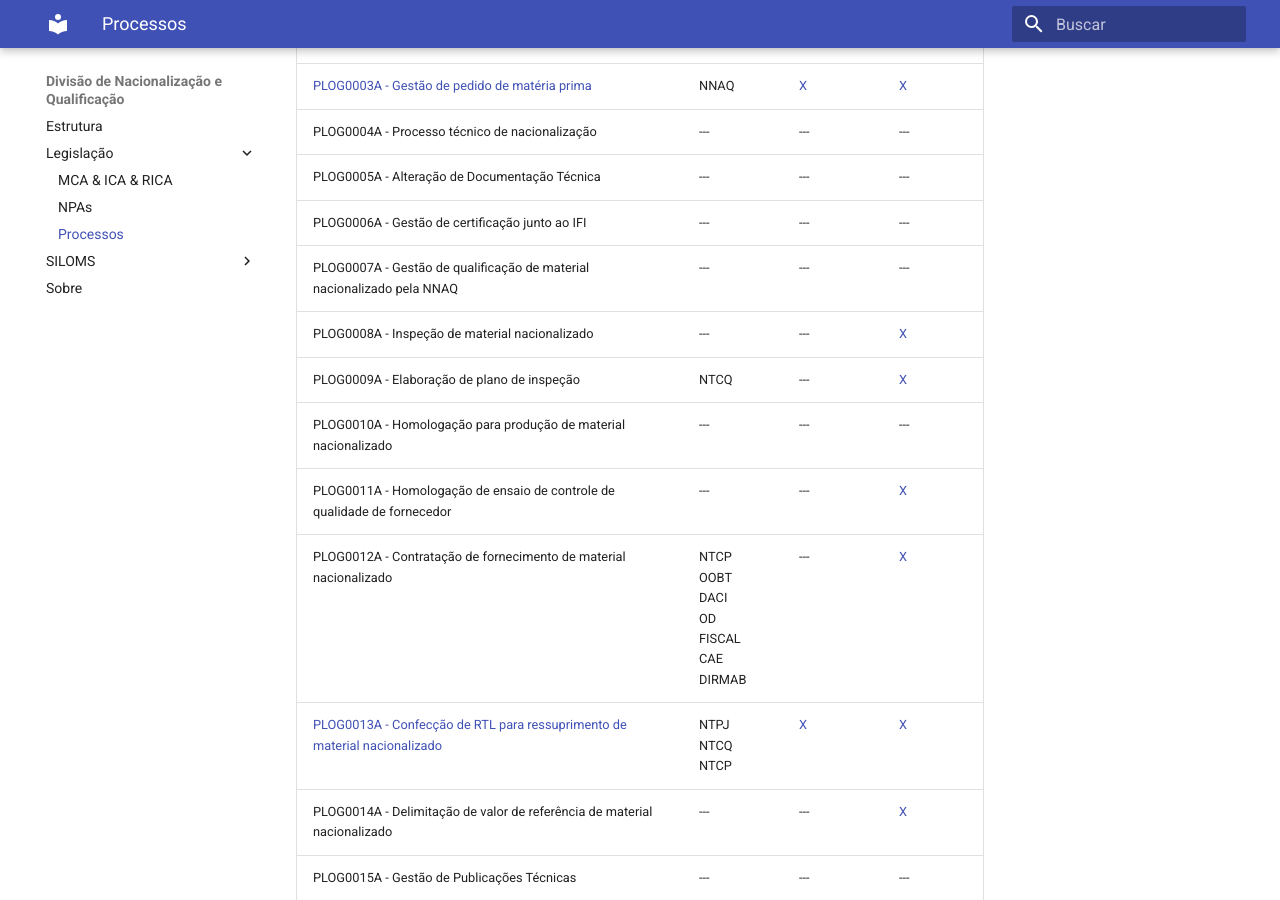
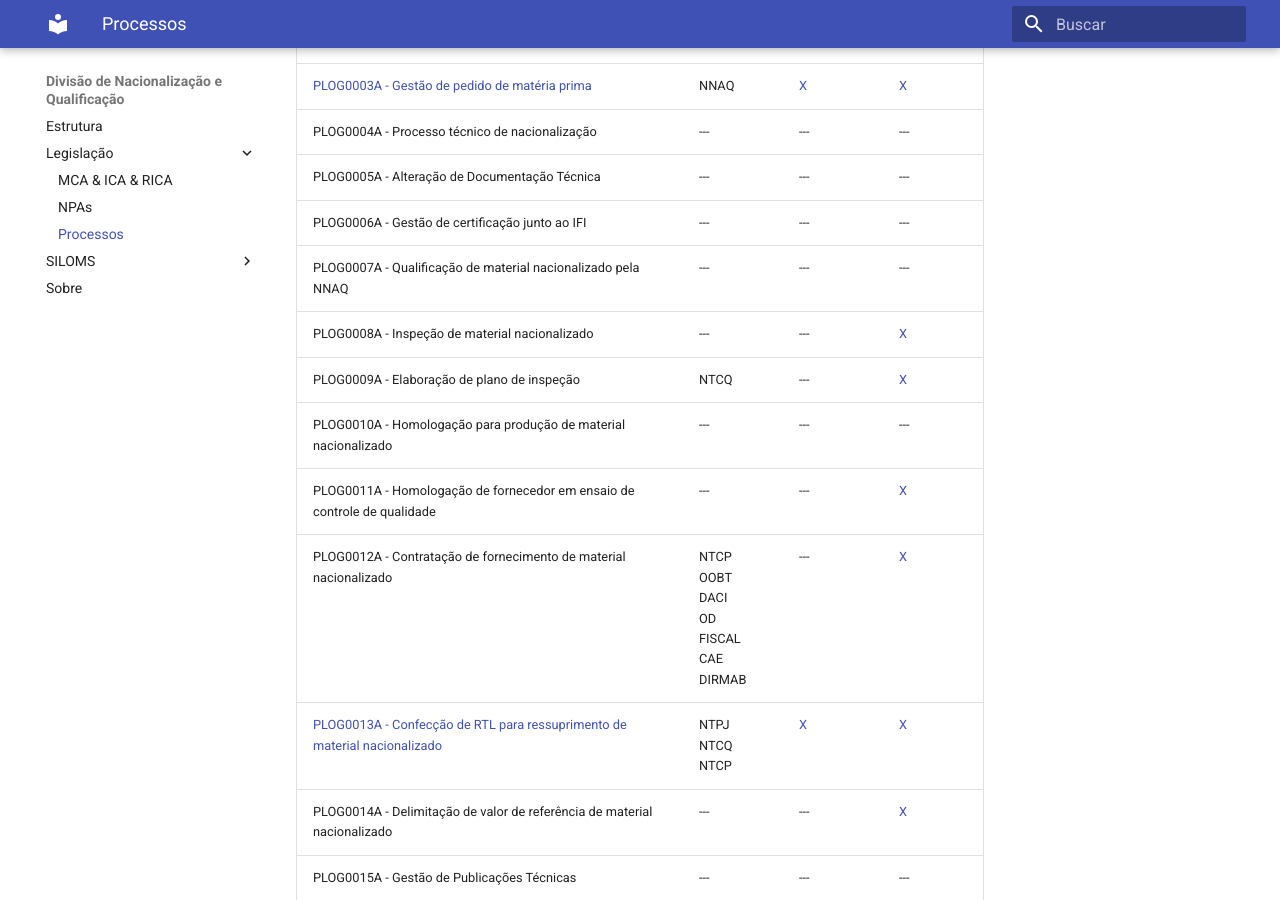
Before and after one commit to nacionalizacao/nacionalizacao.github.io, an MkDocs documentation site: the page built from docs/legislacao/plog/index.md, in a window 1280 px wide and 900 px high, scrolled down 376 px. Built offline with MkDocs 1.6.1 and Material for MkDocs 9.7.7, drawn with Linux system fonts in a browser that asks for light colours.

Commit message:
plog0014a

```diff
--- a/docs/legislacao/plog/index.md
+++ b/docs/legislacao/plog/index.md
@@ -8,11 +8,11 @@
 | PLOG0004A - Processo técnico de nacionalização | ---     | --- | --- |
 | PLOG0005A - Alteração de Documentação Técnica | ---     | --- | --- |
 | PLOG0006A - Gestão de certificação junto ao IFI | ---     | --- | --- |
-| PLOG0007A - Gestão de qualificação de material nacionalizado pela NNAQ | ---     | --- | --- |
+| PLOG0007A - Qualificação de material nacionalizado pela NNAQ | ---     | --- | --- |
 | PLOG0008A - Inspeção de material nacionalizado | ---     | --- | [X](PLOG0008A.bpm) |
 | PLOG0009A - Elaboração de plano de inspeção | NTCQ     | --- | [X](PLOG0009A.bpm) |
 | PLOG0010A - Homologação para produção de material nacionalizado | ---     | --- | --- |
-| PLOG0011A - Homologação de ensaio de controle de qualidade de fornecedor | ---     | --- | [X](PLOG0011A.bpm) |
+| PLOG0011A - Homologação de fornecedor em ensaio de controle de qualidade | ---     | --- | [X](PLOG0011A.bpm) |
 | PLOG0012A - Contratação de fornecimento de material nacionalizado | NTCP <br> OOBT <br> DACI <br> OD <br> FISCAL <br> CAE <br> DIRMAB | --- | [X](PLOG0012A.bpm) |
 | [PLOG0013A - Confecção de RTL para ressuprimento de material nacionalizado](PLOG0013A.pdf) | NTPJ <br> NTCQ <br> NTCP  | [X](PLOG0013A.docx) | [X](PLOG0013A.bpm) |
 | PLOG0014A - Delimitação de valor de referência de material nacionalizado | ---     | --- | [X](PLOG0014A.bpm) |
```
Also changed, not shown: 1 other file.
